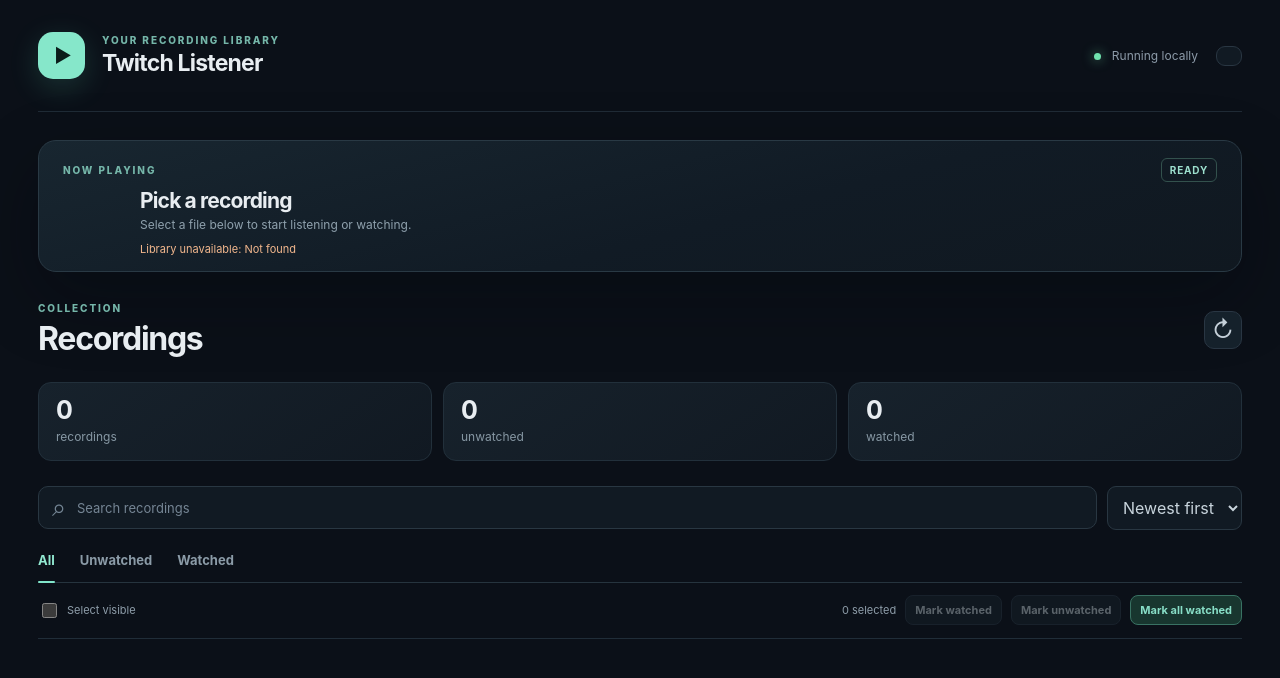
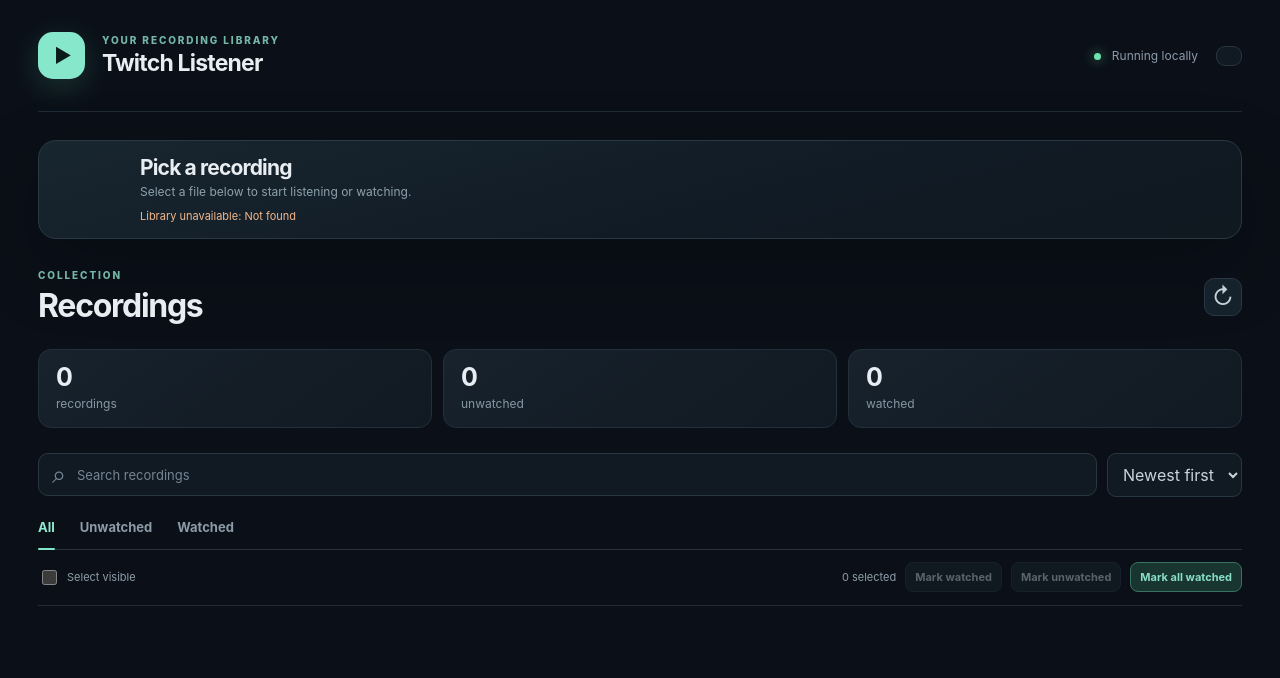
Before and after one commit to TheGP/TwitchRecorder, a website: page listener/web/index.html in a window 1280 px wide. Drawn offline with Linux system fonts and the light colour scheme; no server answers.

Commit message:
Remove Twitch Listener player labels

```diff
--- a/listener/web/app.js
+++ b/listener/web/app.js
@@ -1,7 +1,7 @@
 const el = Object.fromEntries([
   "folder", "total-count", "unwatched-count", "watched-count", "refresh",
   "search", "sort", "select-visible", "selection-count", "mark-selected",
-  "unmark-selected", "mark-all", "list", "list-empty", "player-kind",
+  "unmark-selected", "mark-all", "list", "list-empty",
   "player-panel", "artwork", "player-body", "video", "audio", "player-title", "player-subtitle",
   "seek", "elapsed", "duration", "back", "play", "forward", "volume",
   "speed", "fullscreen", "player-watched", "notice"
@@ -211,7 +211,6 @@
   notify("Inspecting recording…");
   el["player-title"].textContent = name;
   el["player-subtitle"].textContent = "Loading media details";
-  el["player-kind"].textContent = "LOADING";
   renderList();
   try {
     const info = await api(`/api/recordings/${encodeURIComponent(name)}/info`);
@@ -222,7 +221,6 @@
     el.video.hidden = !hasVideo;
     el.artwork.hidden = !hasVideo;
     el["player-body"].classList.toggle("video-mode", hasVideo);
-    el["player-kind"].textContent = info.kind.toUpperCase();
     el["player-subtitle"].textContent = `${displayName(name)} · ${formatTime(info.duration)}`;
     el.duration.textContent = formatTime(info.duration);
     el.seek.max = String(Math.floor(info.duration));
@@ -233,7 +231,6 @@
     await playAt(0);
   } catch (error) {
     if (view.current === name) {
-      el["player-kind"].textContent = "ERROR";
       notify(`Cannot open recording: ${error.message}`);
     }
   }
@@ -277,7 +274,7 @@
   });
   media.addEventListener("error", () => {
     if (media === view.media && media.error && !view.loading) {
-      notify("Playback failed. Check the listener log and FFmpeg installation.");
+      notify(`Playback failed: ${media.error.message || `browser media error ${media.error.code}`}`);
     }
   });
 }
--- a/listener/web/index.html
+++ b/listener/web/index.html
@@ -27,10 +27,6 @@
 
     <main class="main-layout">
       <aside id="player-panel" class="player-panel is-empty" aria-labelledby="player-title">
-        <div class="player-heading">
-          <div class="eyebrow">NOW PLAYING</div>
-          <span id="player-kind" class="kind-badge">READY</span>
-        </div>
         <div id="player-body" class="player-body">
           <div id="artwork" class="artwork" hidden>
             <video id="video" playsinline preload="none" hidden></video>
--- a/listener/web/style.css
+++ b/listener/web/style.css
@@ -29,7 +29,7 @@
   gap: 24px;
   border-bottom: 1px solid #202b36;
 }
-.brand, .header-right, .section-heading, .player-heading, .library-controls,
+.brand, .header-right, .section-heading, .library-controls,
 .bulk-bar, .recording-row, .row-main, .row-meta, .transport, .player-options,
 .time-labels { display: flex; align-items: center; }
 .brand { gap: 17px; }
@@ -159,12 +159,11 @@
 .empty-list { color: #8ea0ae; padding: 28px 12px; text-align: center; }
 
 .player-panel {
-  width: 100%; padding: 17px 24px 15px;
+  width: 100%; padding: 14px 24px 15px;
   border: 1px solid #293944; border-radius: 18px;
   background: linear-gradient(165deg, #182630 0%, #111b25 58%, #101820 100%);
   box-shadow: 0 26px 70px #03070b54;
 }
-.player-heading { justify-content: space-between; margin-bottom: 6px; }
 .player-body { max-width: 1000px; margin: 0 auto; }
 .player-body.video-mode {
   max-width: none;
@@ -176,10 +175,6 @@
 .player-panel.is-empty .timeline,
 .player-panel.is-empty .player-control-row,
 .player-panel.is-empty .watched-toggle { display: none; }
-.kind-badge {
-  padding: 5px 8px; border: 1px solid #33514d; border-radius: 6px;
-  color: #9ddfce; font-size: 10px; font-weight: 750; letter-spacing: .08em;
-}
 .artwork {
   position: relative; width: 100%; aspect-ratio: 16 / 9;
   overflow: hidden;
```
